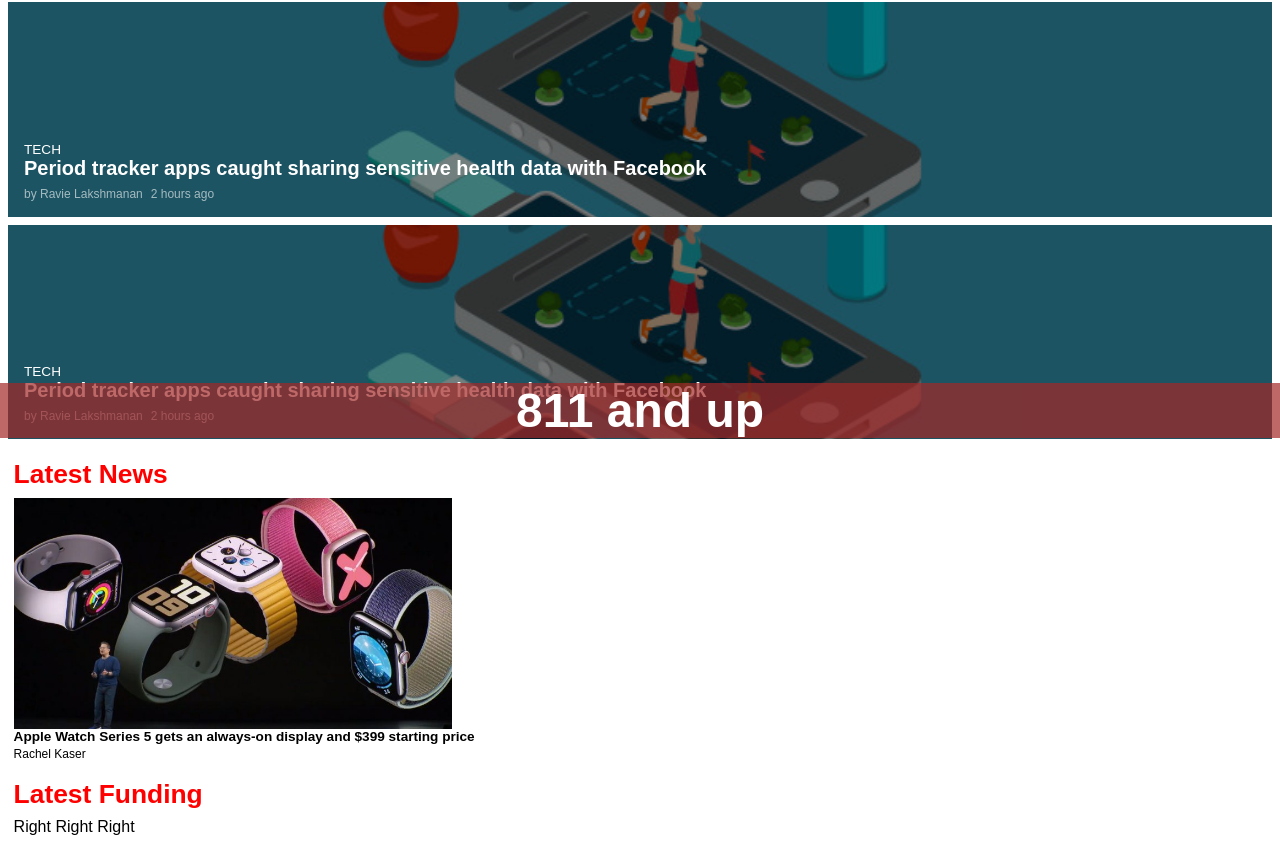
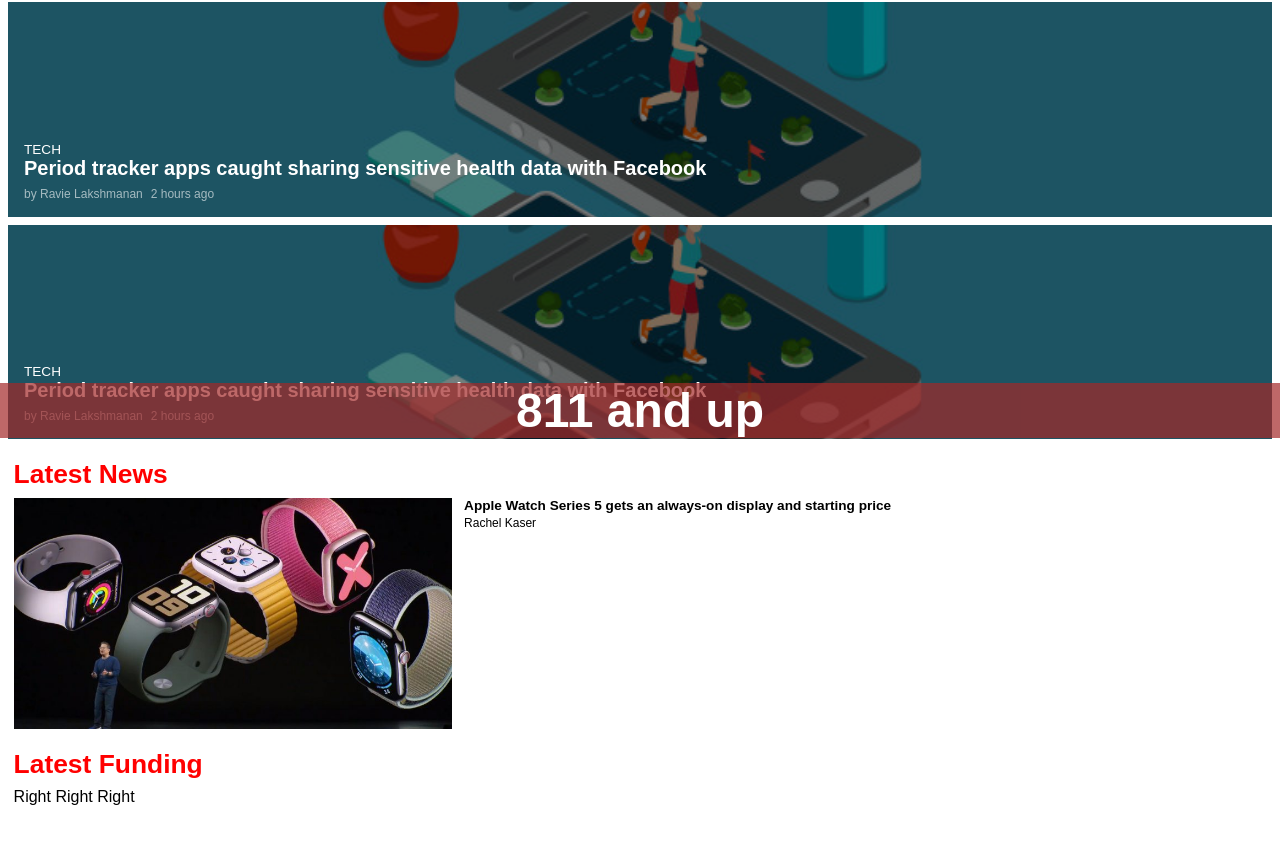
Before and after one commit to fedgut/building_with_responsive_design, a website: page index.html in a window 1280 px wide. Shown: the part 302-1146 px from the top of the page. After the commit the page ends 1116 px from the top, so only its background shows below. Drawn offline with Linux system fonts and the light colour scheme.

Commit message:
new item style

```diff
--- a/index.html
+++ b/index.html
@@ -88,11 +88,13 @@
         <article class="news-item">
             <a href="#">
                 <img src="images/apple_watch.jpg" alt="News image">
-                <div class="news-item-content">
-                    <h2>Apple Watch Series 5 gets an always-on display and $399 starting price</h2>
-                    <a href="#" class="author"> Rachel Kaser</a>
-                </div>
             </a>
+            <div class="news-item-content">
+                <a href="#">
+                    <h2>Apple Watch Series 5 gets an always-on display and  starting price</h2>
+                </a>
+                <a href="#" class="author"> Rachel Kaser</a>
+            </div>
         </article>
     </section>
     <section class="latest-funding">
--- a/sytle.css
+++ b/sytle.css
@@ -243,7 +243,7 @@
   margin-bottom: 0.5rem;
 }
 
-.news-item > a {
+.news-item {
   display: grid;
   grid-template-columns: 35% 1fr;
   grid-column-gap: 0.75rem;
```
